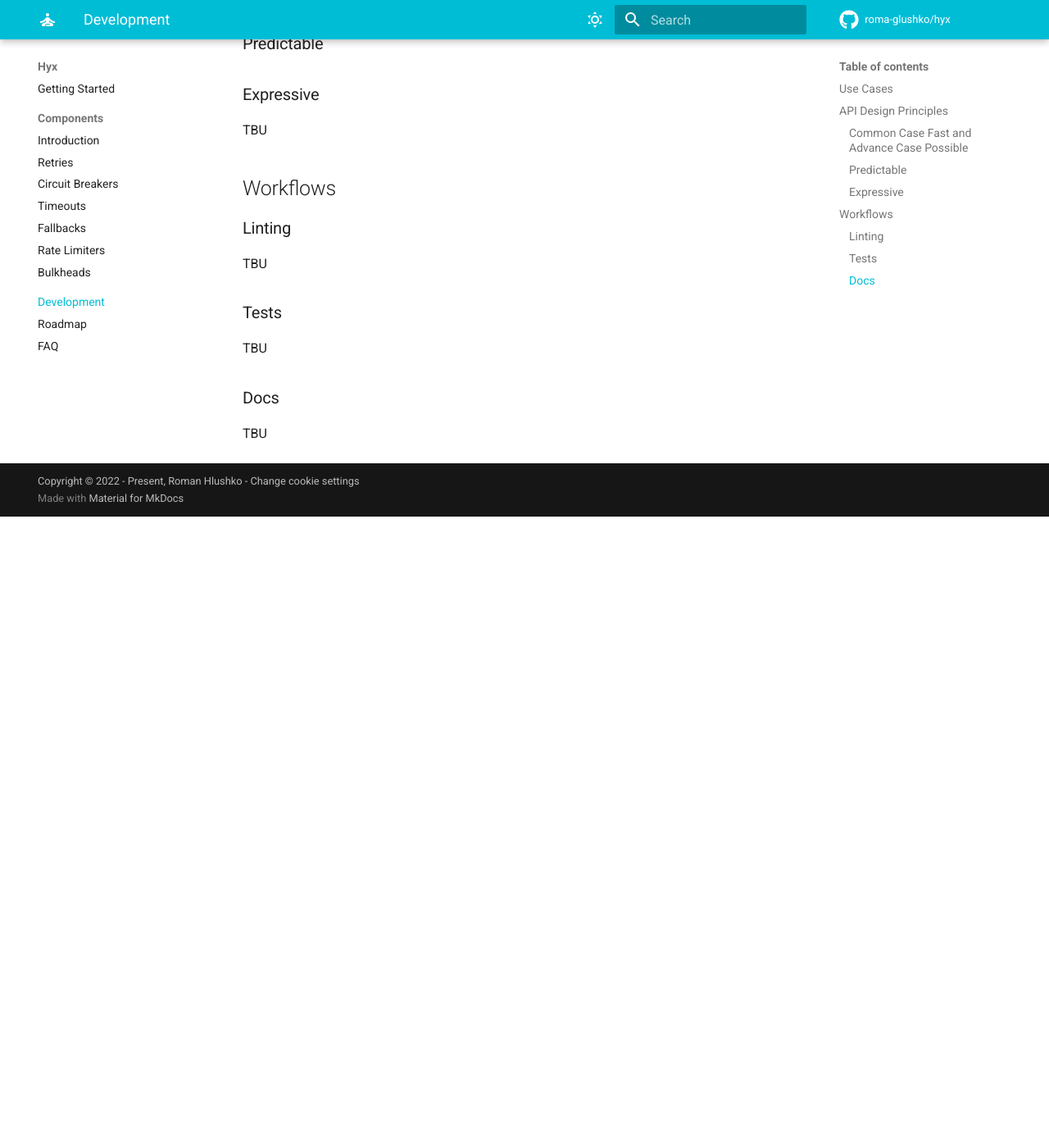
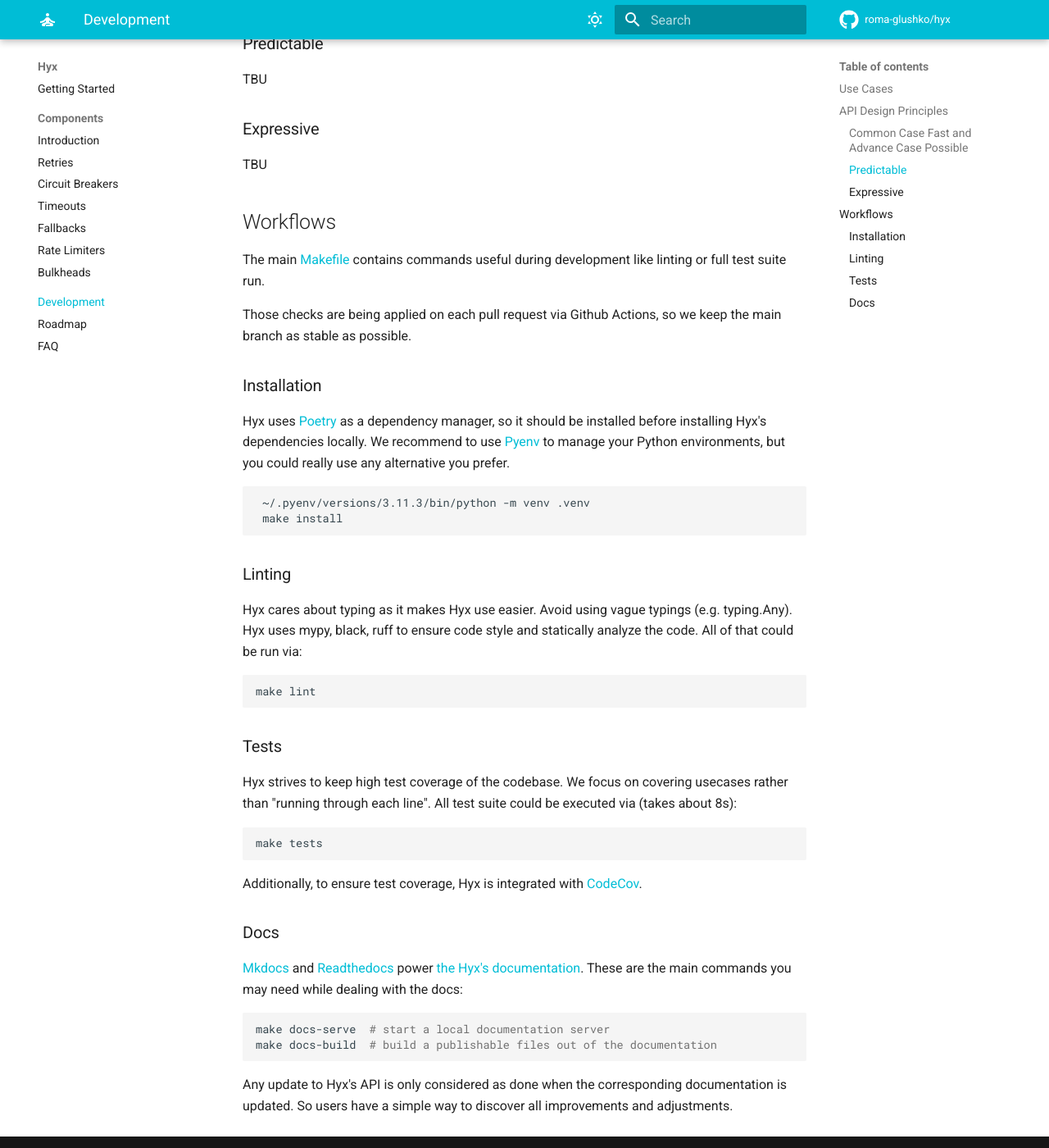
Before and after one commit to roma-glushko/hyx, an MkDocs documentation site: the page built from docs/development.md, in a window 1280 px wide and 1400 px high, scrolled down 891 px. Shown: the whole window at 82% size. Built offline with MkDocs 1.6.1 and Material for MkDocs 9.7.7, drawn with Linux system fonts in a browser that asks for light colours; comment, search, counter and statistics services are not loaded; before the commit the page ends 1521 px from its top, so only the background shows below that.

Commit message:
#80 Filled the workflow section with useful information

````diff
--- a/docs/development.md
+++ b/docs/development.md
@@ -33,14 +33,50 @@ TBU
 
 ## Workflows
 
+The main [Makefile](https://github.com/roma-glushko/hyx/blob/main/Makefile) contains commands useful during development
+like linting or full test suite run.
+
+Those checks are being applied on each pull request via Github Actions, so we keep the main branch as stable as possible.
+
+### Installation
+
+Hyx uses [Poetry](https://python-poetry.org/docs/) as a dependency manager, so it should be installed before installing Hyx's dependencies locally.
+We recommend to use [Pyenv](https://github.com/pyenv/pyenv) to manage your Python environments, but you could really use any alternative you prefer.
+
+```bash
+ ~/.pyenv/versions/3.11.3/bin/python -m venv .venv
+ make install
+```
+
 ### Linting
 
-TBU
+Hyx cares about typing as it makes Hyx use easier. Avoid using vague typings (e.g. typing.Any).
+Hyx uses mypy, black, ruff to ensure code style and statically analyze the code. All of that could be run via:
+
+```bash
+make lint
+```
 
 ### Tests
 
-TBU
+Hyx strives to keep high test coverage of the codebase. We focus on covering usecases rather than "running through each line".
+All test suite could be executed via (takes about 8s):
+
+```bash
+make tests
+```
+
+Additionally, to ensure test coverage, Hyx is integrated with [CodeCov](https://app.codecov.io/github/roma-glushko/hyx).
 
 ### Docs
 
-TBU
+[Mkdocs](https://squidfunk.github.io/mkdocs-material/getting-started/) and [Readthedocs](https://readthedocs.io) power [the Hyx's documentation](https://hyx.readthedocs.io/en/latest/).
+These are the main commands you may need while dealing with the docs:
+
+```bash
+make docs-serve  # start a local documentation server
+make docs-build  # build a publishable files out of the documentation
+```
+
+Any update to Hyx's API is only considered as done when the corresponding documentation is updated.
+So users have a simple way to discover all improvements and adjustments.
````
Also changed, not shown: other parts of docs/development.md (+1 -1 lines).
